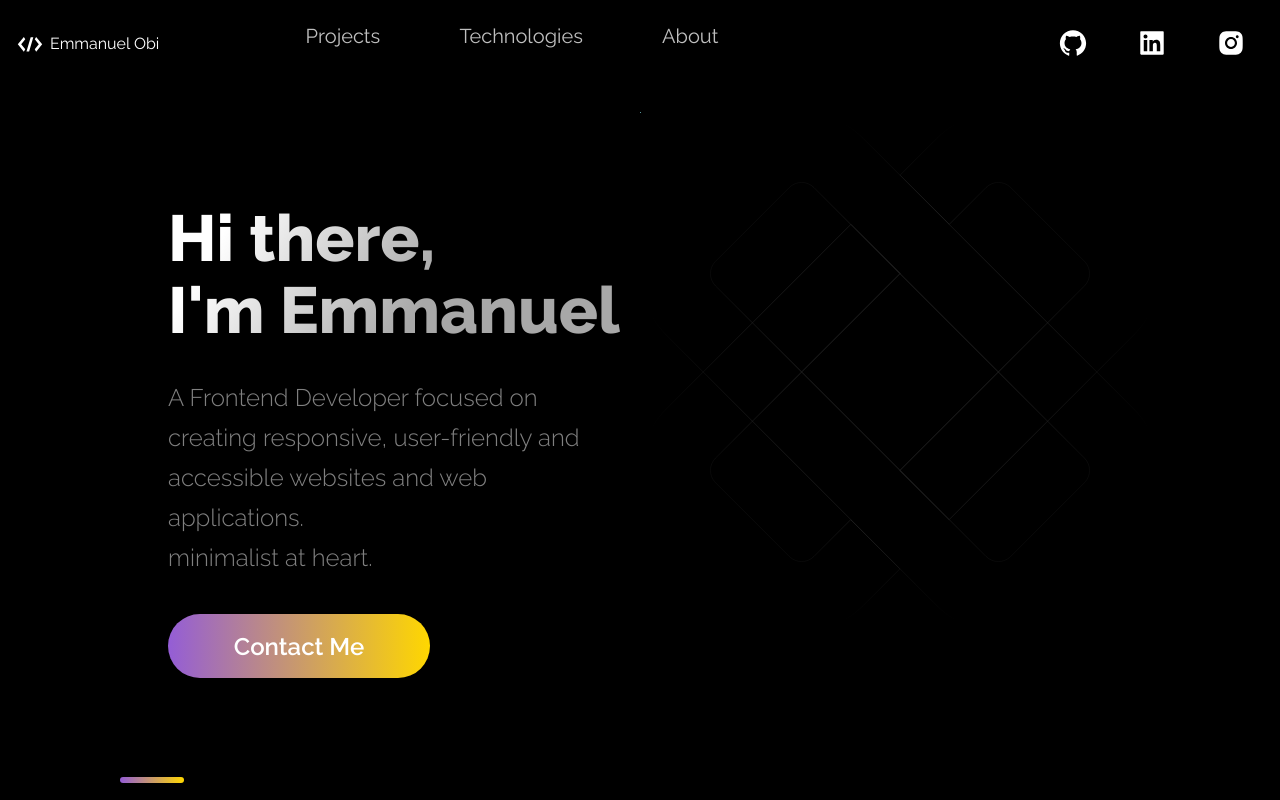
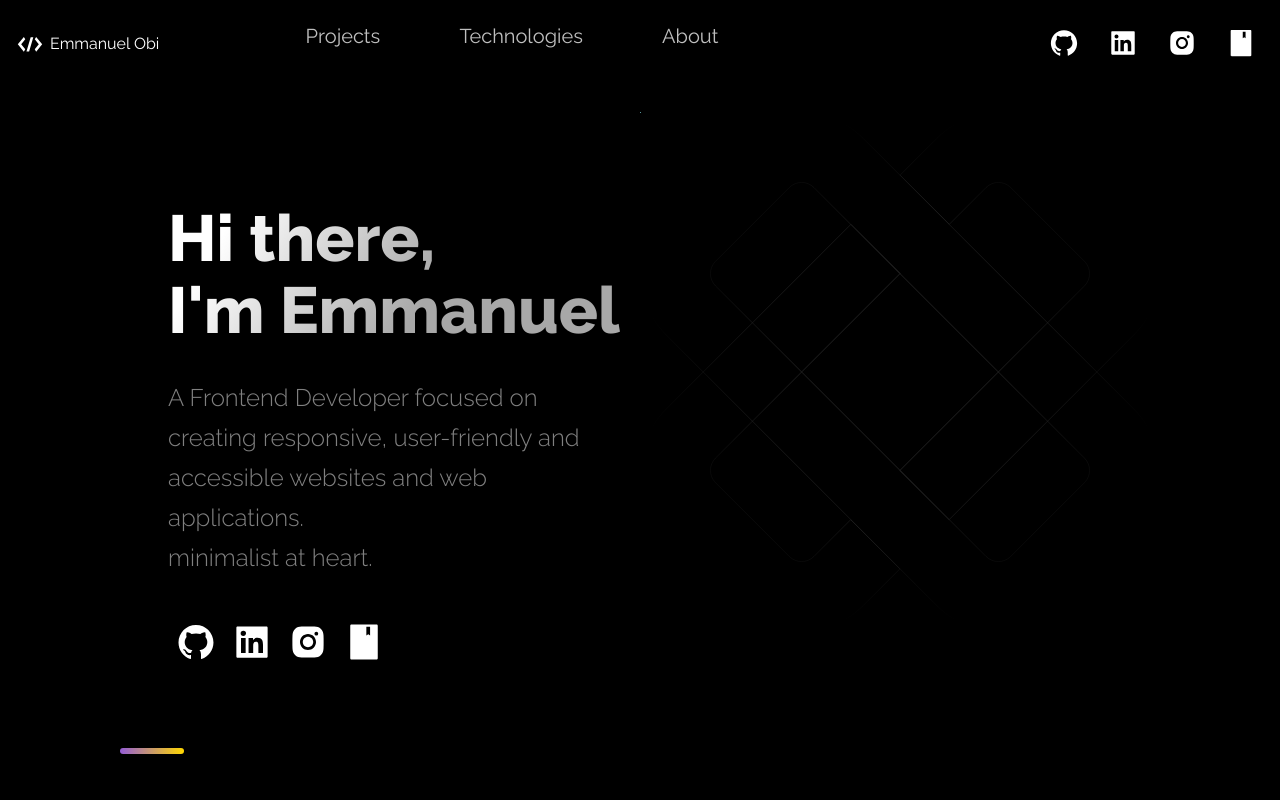
Before and after one commit to EmmanuelObi/Portfolio-2022, a Next.js app: page / in a window 1280 px wide. Shown: the top 800 px of the page. Built offline with nearby package versions, Linux system fonts and the light colour scheme.

Commit message:
Made changes to cta

```diff
--- a/src/components/Acomplishments/Acomplishments.js
+++ b/src/components/Acomplishments/Acomplishments.js
@@ -9,9 +9,9 @@ import { Box, Boxes, BoxNum, BoxText } from "./AcomplishmentsStyles";
 
 const data = [
   { number: 15, text: "Open Source Projects" },
-  { number: 100, text: "Students" },
-  { number: 1100, text: "LinkedIn Followers" },
-  { number: 120, text: "Tech Community Members" },
+  { number: 200, text: "Students" },
+  { number: 13, text: "Published Articles" },
+  { number: 300, text: "Tech Community Members" },
 ];
 
 const Acomplishments = () => (
--- a/src/components/Footer/Footer.js
+++ b/src/components/Footer/Footer.js
@@ -1,5 +1,5 @@
 import React from "react";
-import { AiFillGithub, AiFillInstagram, AiFillLinkedin } from "react-icons/ai";
+import { AiFillGithub, AiFillInstagram, AiFillLinkedin, AiFillBook } from "react-icons/ai";
 
 import { SocialIcons } from "../Header/HeaderStyles";
 import {
@@ -44,6 +44,9 @@ const Footer = () => {
             <AiFillInstagram size="3rem" />
           </SocialIcons>
         </SocialContainer>
+        <SocialIcons href="https://codeprophet.hashnode.dev">
+        <AiFillBook size="3rem" />
+      </SocialIcons>
       </SocialIconsContainer>
     </FooterWrapper>
   );
--- a/src/components/Header/Header.js
+++ b/src/components/Header/Header.js
@@ -1,6 +1,6 @@
 import Link from "next/link";
 import React from "react";
-import { AiFillGithub, AiFillInstagram, AiFillLinkedin } from "react-icons/ai";
+import { AiFillGithub, AiFillInstagram, AiFillLinkedin , AiFillBook} from "react-icons/ai";
 import { DiCode } from "react-icons/di";
 
 import {
@@ -56,6 +56,9 @@ const Header = () => (
       <SocialIcons href="https://instagram.com/koliko_official">
         <AiFillInstagram size="3rem" />
       </SocialIcons>
+      <SocialIcons href="https://codeprophet.hashnode.dev">
+        <AiFillBook size="3rem" />
+      </SocialIcons>
     </Div3>
   </Container>
 );
--- a/src/components/Hero/Hero.js
+++ b/src/components/Hero/Hero.js
@@ -5,8 +5,9 @@ import {
   SectionText,
   SectionTitle,
 } from "../../styles/GlobalComponents";
-import Button from "../../styles/GlobalComponents/Button";
 import { LeftSection } from "./HeroStyles";
+import { Div3 , SocialIcons} from "../Header/HeaderStyles";
+import { AiFillGithub, AiFillInstagram, AiFillLinkedin, AiFillBook } from "react-icons/ai";
 
 const Hero = (props) => (
   <Section row noPadding>
@@ -19,11 +20,23 @@ const Hero = (props) => (
         A Frontend Developer focused on creating responsive, user-friendly and
         accessible websites and web applications. <br /> minimalist at heart.
       </SectionText>
-      <Button
-        onClick={() => (window.location = "mailto://obiemmy123@gmail.com")}
-      >
-        Contact Me
-      </Button>
+
+      <div style={{display: "flex", flexWrap: "wrap"}}>
+      <SocialIcons href="https://github.com/emmanuelobi">
+        <AiFillGithub size="4rem" />
+      </SocialIcons>
+      <SocialIcons href="https://linkedin.com/in/emmanuelobi20">
+        <AiFillLinkedin size="4rem" />
+      </SocialIcons>
+      <SocialIcons href="https://instagram.com/koliko_official">
+        <AiFillInstagram size="4rem" />
+      </SocialIcons>
+      <SocialIcons href="https://codeprophet.hashnode.dev">
+        <AiFillBook size="4rem" />
+      </SocialIcons>
+      </div>
+
+
     </LeftSection>
   </Section>
 );
--- a/src/components/Projects/Projects.js
+++ b/src/components/Projects/Projects.js
@@ -22,6 +22,9 @@ import { projects } from "../../constants/constants";
 
 const Projects = () => (
   <Section nopadding id="projects">
+    <br />
+    <br />
+    <br />
     <SectionDivider />
     <SectionTitle main>Projects I've Worked On</SectionTitle>
     <GridContainer>
```
